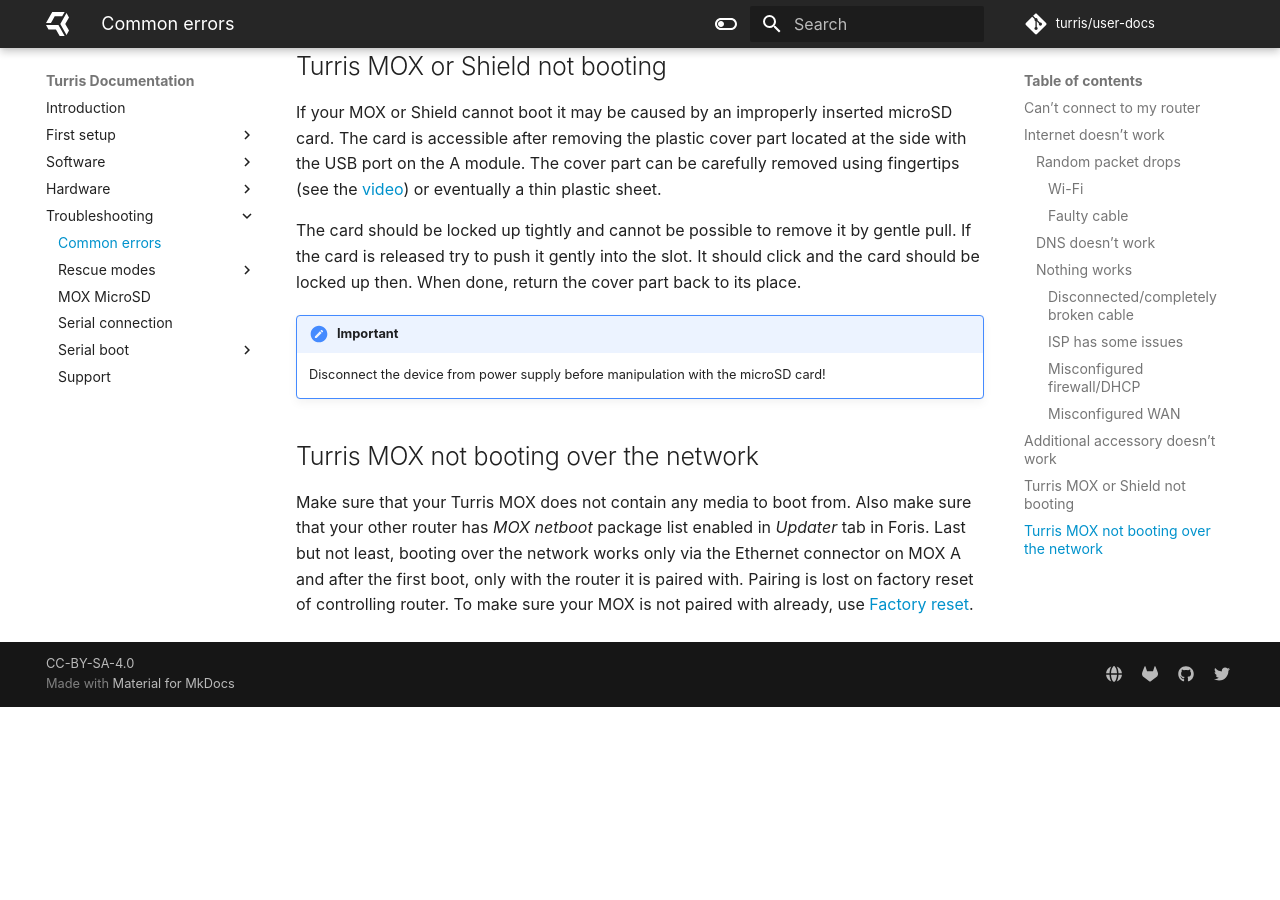
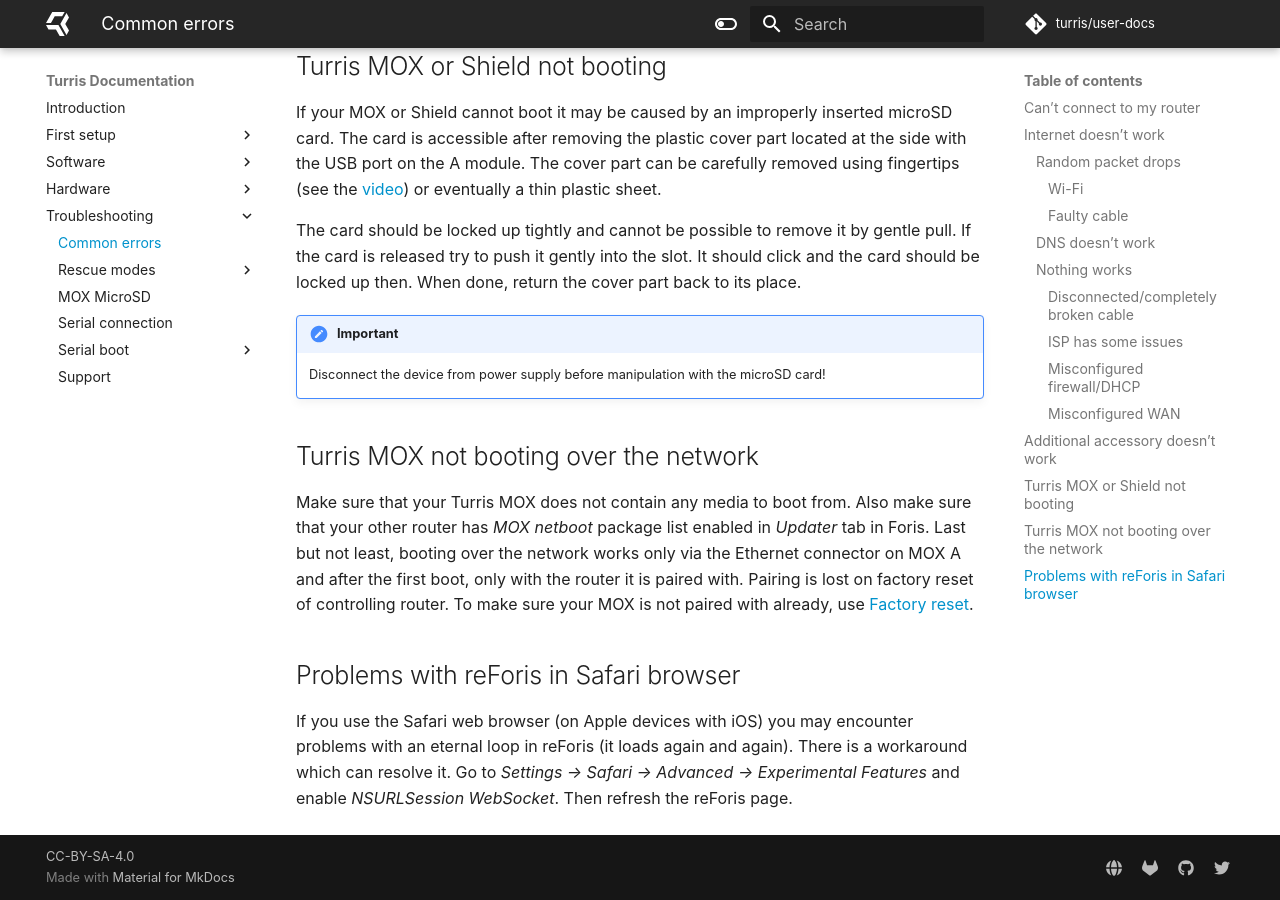
Before and after one commit to turris-cz/user-docs, an MkDocs documentation site: the page built from docs/basics/common-errors.md, in a window 1280 px wide and 900 px high, scrolled down 3109 px. Built offline with MkDocs 1.6.1 and Material for MkDocs 9.7.7, drawn with Linux system fonts in a browser that asks for light colours; before the commit the page ends 3816 px from its top, so only the background shows below that.

Commit message:
basics/common-errors: Add workaround for Safari browser

```diff
--- a/docs/basics/common-errors.md
+++ b/docs/basics/common-errors.md
@@ -149,3 +149,11 @@
 the router it is paired with. Pairing is lost on factory reset of controlling
 router. To make sure your MOX is not paired with already, use [Factory
 reset](../hw/mox/rescue-modes.md#rollback-to-factory-reset).
+
+## Problems with reForis in Safari browser
+
+If you use the Safari web browser (on Apple devices with iOS) you may encounter
+problems with an eternal loop in reForis (it loads again and again). There
+is a workaround which can resolve it. Go to _Settings → Safari → Advanced
+→ Experimental Features_ and enable _NSURLSession WebSocket_. Then refresh
+the reForis page.
```
